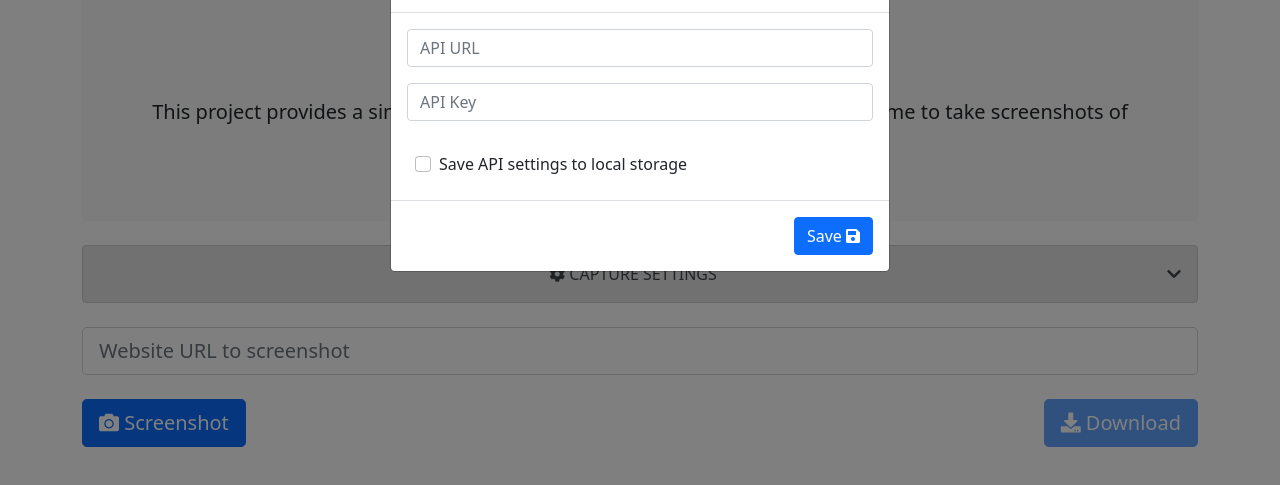
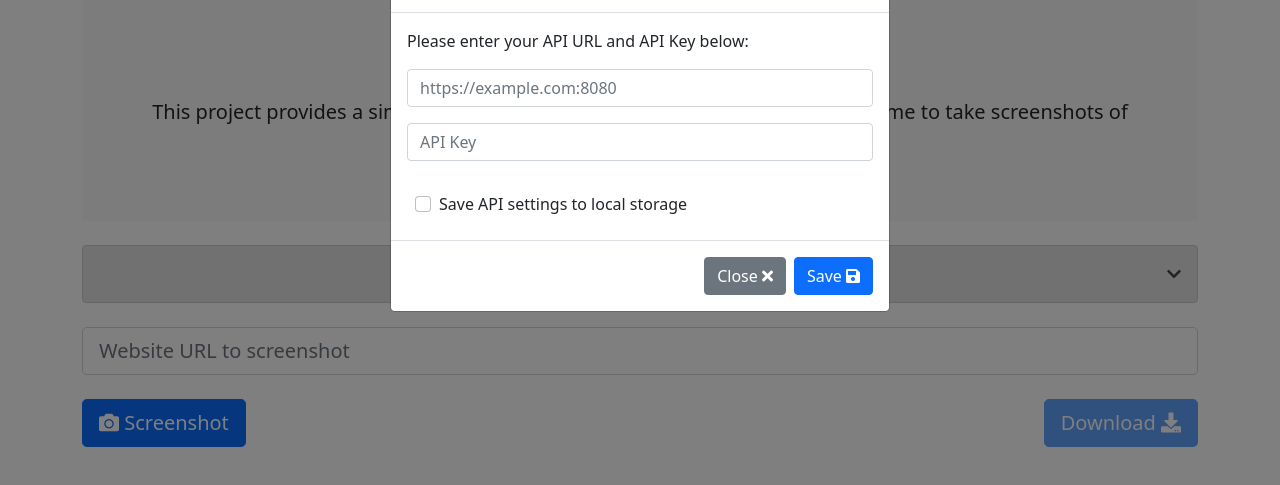
Before and after one commit to RAHB-REALTORS-Association/selenium-screenshots, a plain HTML site: page docs/index.html in a window 1280 px wide. Shown: the part 79-564 px from the top of the page. Drawn offline with nearby package versions, Linux system fonts and the light colour scheme.

Commit message:
modal close button

```diff
--- a/docs/index.html
+++ b/docs/index.html
@@ -65,11 +65,15 @@
                     <button type="button" class="btn-close" data-bs-dismiss="modal" aria-label="Close"></button>
                 </div>
                 <div class="modal-body">
-                    <input class="form-control mb-3" id="apiUrl" placeholder="API URL" type="text"/>
+                    <p>Please enter your API URL and API Key below:</p>
+                    <input class="form-control mb-3" id="apiUrl" placeholder="https://example.com:8080" type="text"/>
                     <input class="form-control mb-3" id="apiKey" placeholder="API Key" type="password"/>
                     <label class="mt-15 me-2 mb-2 ms-2"><input class="form-check-input me-2" id="saveSettingsCheckbox" type="checkbox"/>Save API settings to local storage</label>
                 </div>
                 <div class="modal-footer">
+                    <button type="button" class="btn btn-secondary" data-bs-dismiss="modal">
+                        Close <i class="fas fa-times" id="closeIcon"></i>
+                    </button>
                     <button type="button" class="btn btn-primary" data-bs-dismiss="modal">
                         Save <i class="fas fa-save" id="saveIcon"></i>
                     </button>
@@ -105,8 +109,7 @@
                     Screenshot <span class="spinner-border spinner-border-sm" id="screenshotSpinner" role="status" aria-hidden="true" style="display: none;"></span>
                 </button>
                 <button class="btn btn-primary btn-lg ms-3" id="saveButton" type="button">
-                    <i class="fas fa-download" id="saveIcon"></i>
-                    Download
+                    Download <i class="fas fa-download" id="saveIcon"></i>
                 </button>
             </div>
             <div id="resultContainer"></div>
```
